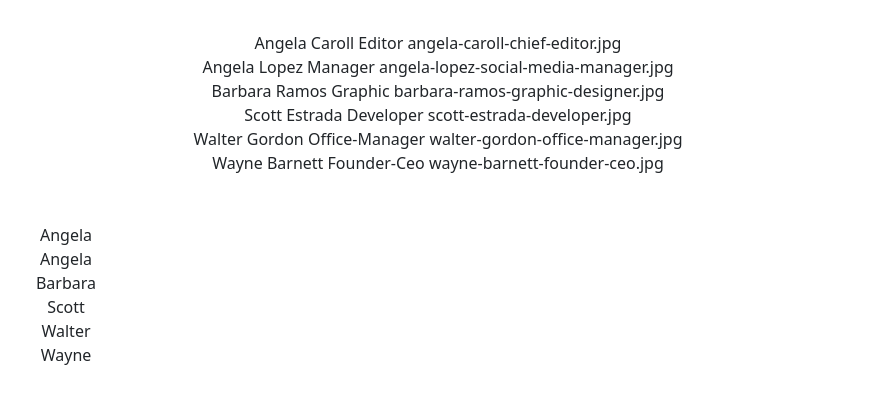
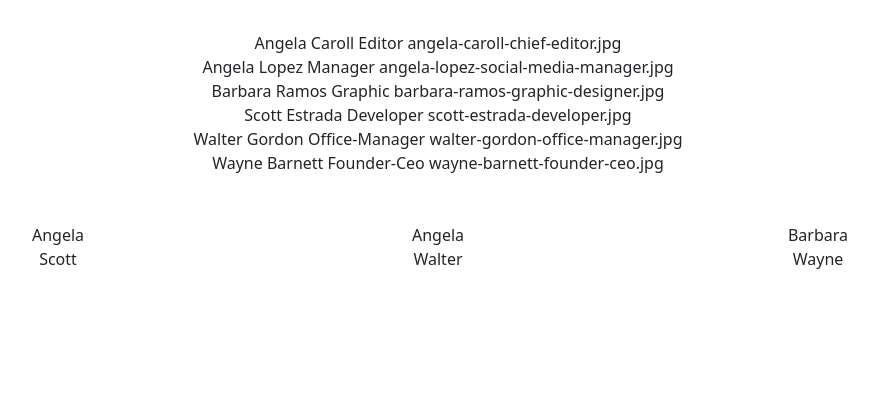
Before and after one commit to RobyLedda94/js-our-team, a plain HTML site: page bonus1/index.html in a window 1280 px wide. Shown: the part 121-524 px from the top of the page, without its empty margins (202-1080 px from the left). Drawn offline with nearby package versions, Linux system fonts and the light colour scheme.

Commit message:
[UPD] aggiustata la struttura in html

```diff
--- a/bonus1/index.html
+++ b/bonus1/index.html
@@ -16,10 +16,8 @@
                 </div>
             </div>
             <div id="data-team" class="row justify-content-center my-5">
-
             </div>
-            <div id="data-card">
-
+            <div id="data-card" class="row">
             </div>
         </div>
     </main>
```
